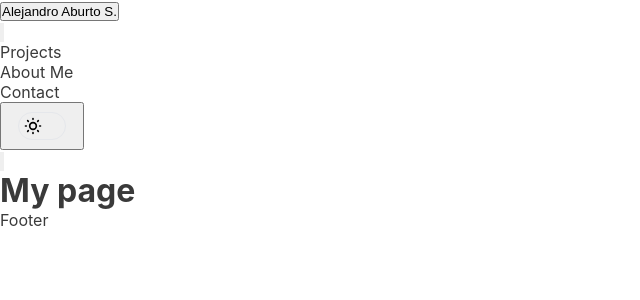
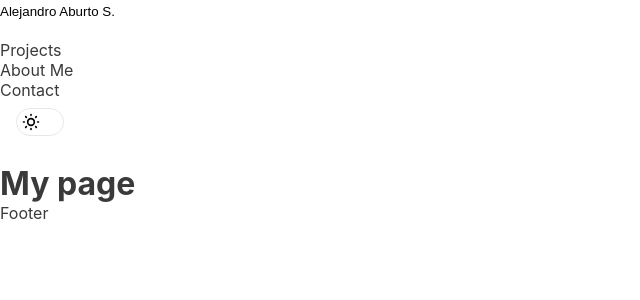
Before and after one commit to aburto22/portfolio-next, a Next.js app: page / in a window 1280 px wide. Shown: the top 300 px of the page, without its empty margins (0-640 px from the left). Built offline with nearby package versions, Linux system fonts and the light colour scheme.

Commit message:
dark toggle added

```diff
--- a/components/dark_toggle/index.tsx
+++ b/components/dark_toggle/index.tsx
@@ -6,7 +6,7 @@ import styles from './styles.module.css';
 const DarkToggle = () => {
   const [darkTheme, setDarkTheme] = useContext(ThemeContext);
 
-  function handleDark() {
+  const handleDark = () => {
     if (darkTheme) {
       localStorage.theme = 'light';
       return setDarkTheme(false);
--- a/styles/globals.css
+++ b/styles/globals.css
@@ -12,6 +12,15 @@ a {
   box-sizing: border-box;
   margin: 0;
   padding: 0;
+}
+
+button {
+  background-color: transparent;
+  border: none;
+}
+
+a {
+  text-decoration: none;
 }
 
 /*
```
